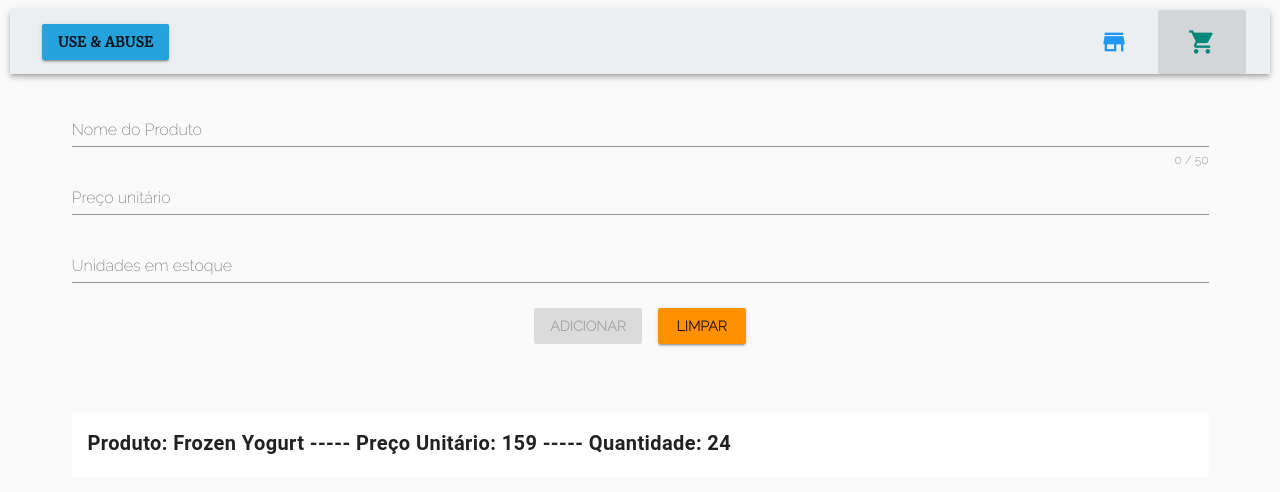
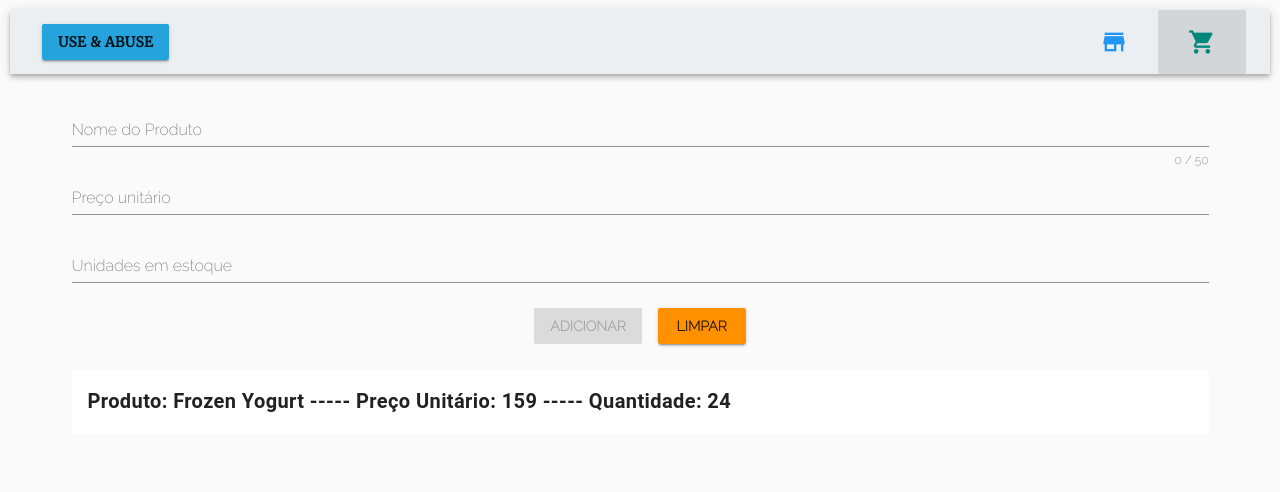
Before and after one commit to dougtq/stockings, a Vue app: page /estoque in a window 1280 px wide. Shown: the top 492 px of the page. Built offline with nearby package versions, Linux system fonts and the light colour scheme.

Commit message:
fix form

```diff
--- a/src/components/Estoque.vue
+++ b/src/components/Estoque.vue
@@ -1,5 +1,5 @@
 <template>
-  <v-content>
+  <div>
   <v-form v-model="valid" ref="form">
     <v-text-field
       label="Nome do Produto"
@@ -26,16 +26,14 @@
     <v-btn @click="clear" color="orange accent-3"><b>limpar</b></v-btn>
   </v-form>
   <br>
-  <br>
-  <br>
-  <v-list v-for="(item, index) of items" :key="index">
+  <v-list v-if="items && items.length" v-for="(item, index) of items" :key="index">
     <v-list-tile to="sdadas">
     <v-list-tile-title class="title">
        <b>Produto: {{ item.name }} ----- Preço Unitário: {{ item.calories }} ----- Quantidade: {{ item.carbs }}</b>
     </v-list-tile-title>
     </v-list-tile>
   </v-list>
-  </v-content>
+  </div>
 </template>
 
 <script>
```
